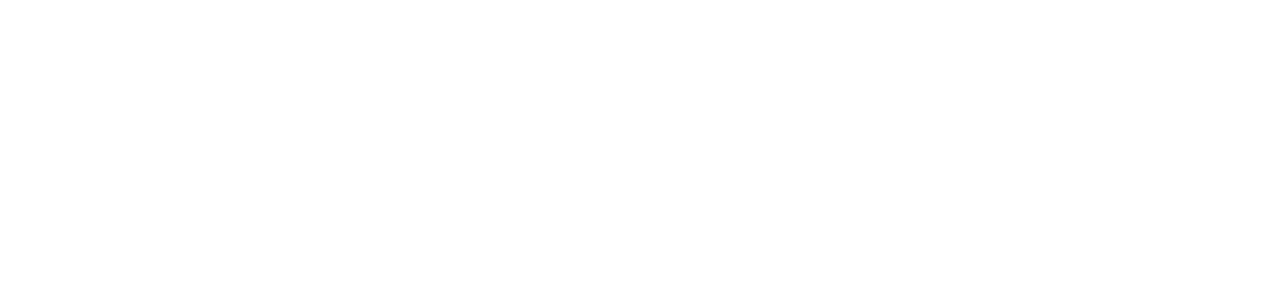
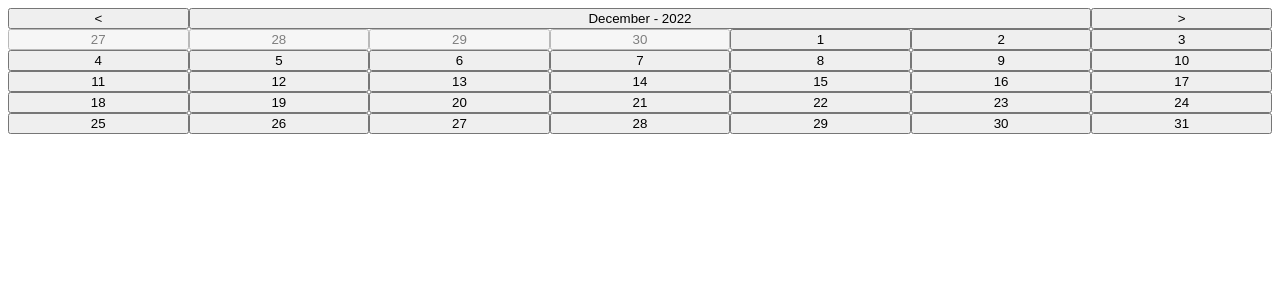
Before and after one commit to abnerlimaab/calendary, a React (Vite) app: page / in a window 1280 px wide. Shown: the top 300 px of the page. Built offline with nearby package versions, Linux system fonts and the light colour scheme.

Commit message:
feat: month navigation

```diff
--- a/index.html
+++ b/index.html
@@ -2,7 +2,6 @@
 <html lang="en">
   <head>
     <meta charset="UTF-8" />
-    <link rel="icon" type="image/svg+xml" href="/vite.svg" />
     <meta name="viewport" content="width=device-width, initial-scale=1.0" />
     <title>Vite + React + TS</title>
   </head>
--- a/src/App.tsx
+++ b/src/App.tsx
@@ -1,12 +1,100 @@
-import { useMemo } from "react";
-import { createCalendarObject } from "./functions";
-import { ICalendar } from "./interfaces";
+import { useEffect, useState } from "react";
+import { createYearObject } from "./functions";
+import Month from "./components/Month";
+
+import { IYearObject } from "./interfaces";
 
 function App() {
-  const years: ICalendar = useMemo(() => createCalendarObject(2022), []);
+  const [year, setYear] = useState(0);
 
-  console.log(years.years[0]);
-  return <></>;
+  const [years, setYears] = useState([] as IYearObject[]);
+
+  const [month, setMonth] = useState(0);
+
+  const changeMonth = (newMonth: number) => {
+    switch (newMonth) {
+      case -1: {
+        setMonth(11);
+
+        setYear(year - 1);
+
+        break;
+      }
+      case 1: {
+        setMonth(newMonth);
+
+        const yearsAux = [...years];
+        yearsAux[year - 1] = createYearObject(year - 1);
+        setYears(yearsAux);
+
+        break;
+      }
+      case 10: {
+        setMonth(newMonth);
+
+        const yearsAux = [...years];
+        yearsAux[year + 1] = createYearObject(year + 1);
+        setYears(yearsAux);
+
+        break;
+      }
+      case 12: {
+        setMonth(0);
+
+        setYear(year + 1);
+
+        break;
+      }
+      default: {
+        setMonth(newMonth);
+
+        break;
+      }
+    }
+  };
+
+  const onClickPrev = (month: number, year: number) => changeMonth(month - 1);
+
+  const onClickNext = (month: number, year: number) => changeMonth(month + 1);
+
+  const getWeeks = (month: number) =>
+    years[year]?.weeks?.filter((week) =>
+      week.some((day) => day.month === month)
+    );
+
+  useEffect(() => {
+    const date = new Date();
+    const year = date.getFullYear();
+    const month = date.getMonth();
+
+    setYear(year);
+    setMonth(month);
+
+    const yearsAux = [] as IYearObject[];
+
+    if (month === 0) {
+      yearsAux[year - 1] = createYearObject(year - 1);
+    }
+
+    if (month === 11) {
+      yearsAux[year + 1] = createYearObject(year + 1);
+    }
+
+    yearsAux[year] = createYearObject(year);
+
+    setYears(yearsAux);
+  }, []);
+
+  return years.length && years[year] ? (
+    <Month
+      weeks={getWeeks(month)}
+      month={month}
+      onClickPrev={onClickPrev}
+      onClickNext={onClickNext}
+    />
+  ) : (
+    <></>
+  );
 }
 
 export default App;
--- /dev/null
+++ b/src/components/Month/index.tsx
@@ -0,0 +1,58 @@
+import { IWeek } from "../../interfaces";
+import Week from "../Week";
+
+import config from "../../configs";
+
+interface MonthProps {
+  weeks: IWeek[];
+  month: number;
+  onClickPrev: (month: number, year: number) => void;
+  onClickNext: (month: number, year: number) => void;
+}
+
+const Month: React.FC<MonthProps> = ({
+  month,
+  weeks,
+  onClickPrev,
+  onClickNext,
+}) => {
+  const { year } = weeks[0].find((day) => day.month === month) ?? { year: 0 };
+
+  return (
+    <div
+      style={{
+        display: "grid",
+        gridTemplateRows: "repeat(6, 1fr)",
+        gridTemplateColumns: "repeat(7, 1fr)",
+      }}
+    >
+      <button
+        style={{ gridColumn: 1 }}
+        onClick={() => onClickPrev(month, year)}
+      >
+        {"<"}
+      </button>
+
+      <button style={{ gridColumn: "span 5" }}>
+        {config.monthNames[month]} - {year}
+      </button>
+
+      <button
+        style={{ gridColumn: 7 }}
+        onClick={() => onClickNext(month, year)}
+      >
+        {">"}
+      </button>
+
+      {weeks.map((week, index) => (
+        <Week
+          key={`week-${index}-${Math.random()}`}
+          week={week}
+          month={month}
+        />
+      ))}
+    </div>
+  );
+};
+
+export default Month;
--- /dev/null
+++ b/src/components/Week/index.tsx
@@ -0,0 +1,33 @@
+import { IWeek } from "../../interfaces";
+
+interface WeekProps {
+  week: IWeek;
+  month: number;
+}
+
+const Week: React.FC<WeekProps> = ({ week, month }) => {
+  return (
+    <div
+      style={{
+        display: "grid",
+        gridTemplateRows: "1fr",
+        gridTemplateColumns: "repeat(7, 1fr)",
+        gridColumn: "span 7",
+      }}
+    >
+      {week.map(({ day, month: monthDay, year, weekDay }) => (
+        <button
+          key={`${day}-${monthDay}-${year}`}
+          style={{
+            gridColumn: weekDay + 1,
+            opacity: month === monthDay ? 1 : 0.5,
+          }}
+        >
+          {day}
+        </button>
+      ))}
+    </div>
+  );
+};
+
+export default Week;
--- /dev/null
+++ b/src/configs/index.ts
@@ -0,0 +1,17 @@
+export default {
+  monthNames: [
+    "January",
+    "February",
+    "March",
+    "April",
+    "May",
+    "June",
+    "July",
+    "August",
+    "September",
+    "October",
+    "November",
+    "December",
+  ],
+  weekDays: ["Sun", "Mon", "Tue", "Wed", "Thu", "Fri", "Sat"],
+};
--- a/src/functions.ts
+++ b/src/functions.ts
@@ -1,4 +1,4 @@
-import { IDayObject, IMonthObject, IWeeks } from "./interfaces";
+import { IDayObject, IMonthObject, IWeeks, IYearObject } from "./interfaces";
 
 const createDayObject = (year: number): Function => {
   const date = new Date(year, 0, 1);
@@ -75,8 +75,12 @@
   };
 };
 
-export const createCalendarObject = (yearStart: number, yearEnd?: number) => ({
-  years: new Array(yearEnd ? yearEnd - yearStart + 1 : 1)
-    .fill(0)
-    .map((_, i) => createYearObject(i + yearStart)),
-});
+export const createCalendarObject = (yearStart: number, yearEnd?: number) => {
+  const years: IYearObject[] = [];
+
+  for (let i = yearStart; i <= (yearEnd || yearStart); i++) {
+    years[i] = createYearObject(i);
+  }
+
+  return years;
+};
--- a/src/interfaces.ts
+++ b/src/interfaces.ts
@@ -21,7 +21,3 @@
   weeks: IWeeks;
   weeksOnMonths: IWeeks[];
 }
-
-export interface ICalendar {
-  years: IYearObject[];
-}
```
